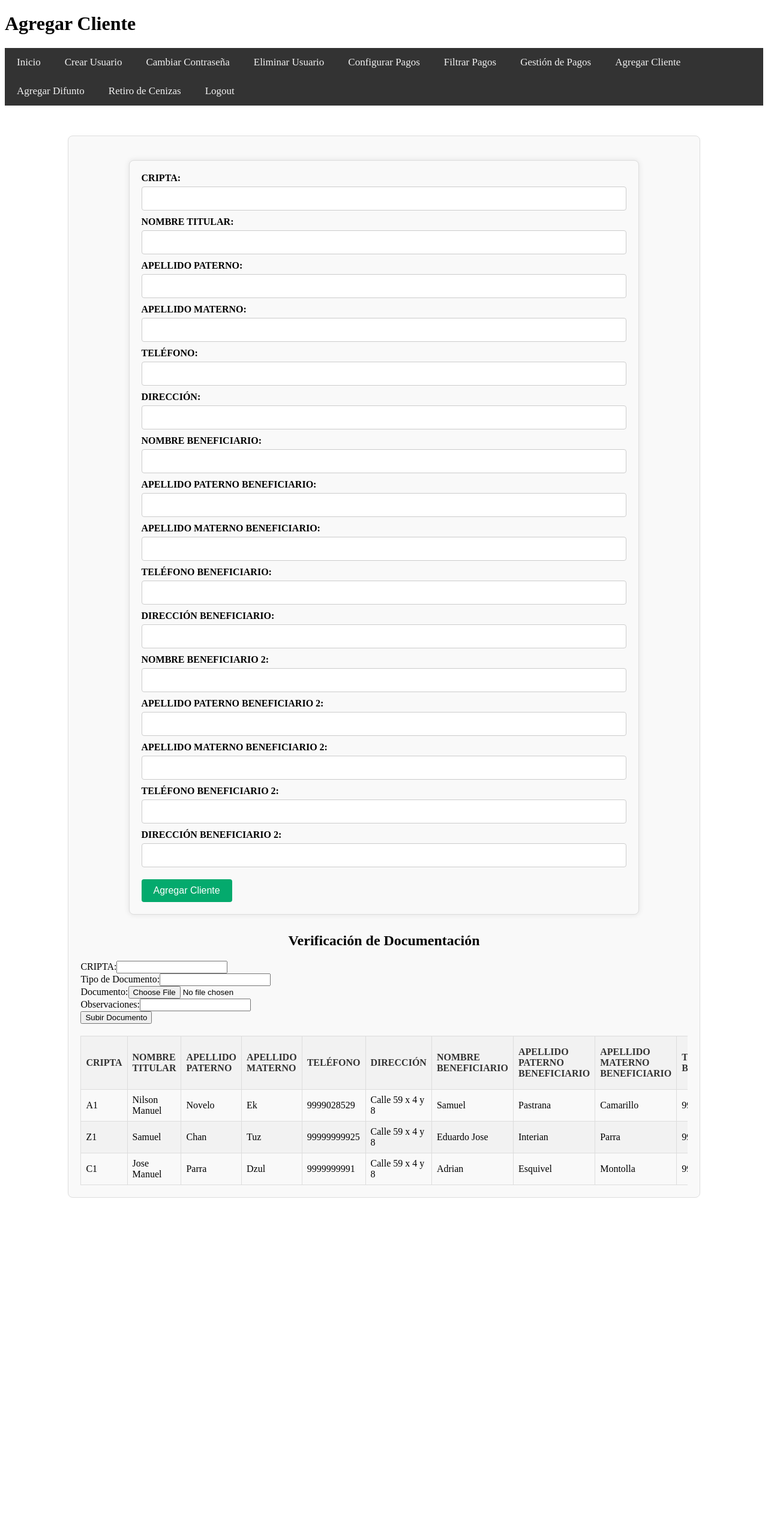
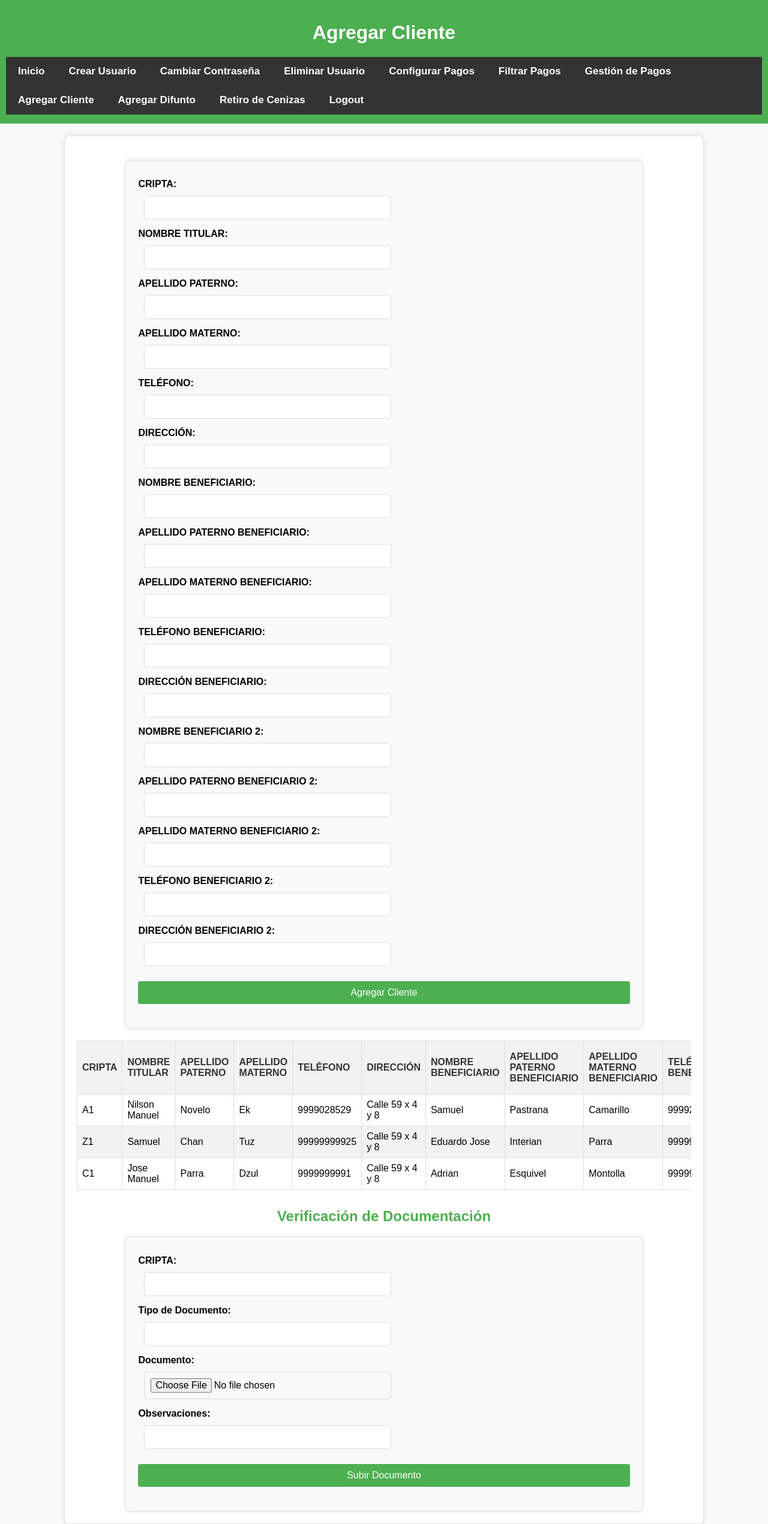
Before and after one commit to NilsonMan/ParroquiaPy, a Flask app: page /agregar_cliente in a window 1280 px wide. Shown: the whole page at 60% size. Before the commit the page ends 1997 px from the top, so only its background shows below. Run offline with Flask 3, Linux system fonts and the light colour scheme; a user stored in the database is signed in; data comes from the database, SQL or seed files in the repository; both versions use the stored data as it was after the commit.

Commit message:
se agregan estilos y mensajes

```diff
--- a/templates/agregar_cliente.html
+++ b/templates/agregar_cliente.html
@@ -6,6 +6,119 @@
     <meta name="viewport" content="width=device-width, initial-scale=1.0">
     <title>Agregar Cliente</title>
     <link rel="stylesheet" href="{{ url_for('static', filename='styles.css') }}">
+    <style>
+        /* General Styles */
+        body {
+            font-family: Arial, sans-serif;
+            background-color: #f9f9f9;
+            margin: 0;
+            padding: 0;
+        }
+
+        header {
+            background-color: #4CAF50;
+            color: white;
+            padding: 15px 10px;
+            text-align: center;
+        }
+
+        .navbar {
+            list-style-type: none;
+            padding: 0;
+        }
+
+        .navbar li {
+            display: inline;
+            margin-right: 10px;
+        }
+
+        .navbar li a {
+            color: white;
+            text-decoration: none;
+            font-weight: bold;
+        }
+
+        .container {
+            width: 80%;
+            margin: auto;
+            padding: 20px;
+            background-color: white;
+            box-shadow: 0 0 10px rgba(0, 0, 0, 0.1);
+            border-radius: 8px;
+            margin-top: 20px;
+        }
+
+        h2 {
+            color: #4CAF50;
+        }
+
+        /* Form Styles */
+        form {
+            display: flex;
+            flex-wrap: wrap;
+        }
+
+        form label {
+            width: 100%;
+            margin: 10px 0 5px;
+            font-weight: bold;
+        }
+
+        form input[type="text"],
+        form input[type="file"] {
+            width: calc(50% - 20px);
+            margin: 5px 10px;
+            padding: 10px;
+            border: 1px solid #ddd;
+            border-radius: 4px;
+        }
+
+        form input[type="submit"] {
+            width: 100%;
+            margin: 20px 0;
+            padding: 10px;
+            background-color: #4CAF50;
+            color: white;
+            border: none;
+            border-radius: 4px;
+            cursor: pointer;
+        }
+
+        form input[type="submit"]:hover {
+            background-color: #45a049;
+        }
+
+        .flashes {
+            list-style-type: none;
+            padding: 0;
+            color: red;
+        }
+
+        /* Table Styles */
+        table {
+            width: 100%;
+            border-collapse: collapse;
+            margin-top: 20px;
+        }
+
+        table, th, td {
+            border: 1px solid #ddd;
+            padding: 8px;
+            text-align: left;
+        }
+
+        th {
+            background-color: #f2f2f2;
+        }
+
+        tr:hover {
+            background-color: #f5f5f5;
+        }
+
+        .overflow-x-auto {
+            overflow-x: auto;
+        }
+    </style>
 </head>
 
 <body>
@@ -32,66 +145,72 @@
     </nav>
     {% endif %}
 </header>
+
 <div class="container">
-
-
     <!-- Formulario para agregar nuevo cliente -->
     <form action="/agregar_cliente" method="post">
         <label for="cripta">CRIPTA:</label>
-            <input type="text" id="cripta" name="cripta" required><br>
+        <input type="text" id="cripta" name="cripta" required>
 
         <label for="nombre_titular">NOMBRE TITULAR:</label>
-            <input type="text" id="nombre_titular" name="nombre_titular" required><br>
+        <input type="text" id="nombre_titular" name="nombre_titular" required>
 
         <label for="apellido_paterno">APELLIDO PATERNO:</label>
-            <input type="text" id="apellido_paterno" name="apellido_paterno" required><br>
+        <input type="text" id="apellido_paterno" name="apellido_paterno" required>
 
         <label for="apellido_materno">APELLIDO MATERNO:</label>
-            <input type="text" id="apellido_materno" name="apellido_materno" required><br>
+        <input type="text" id="apellido_materno" name="apellido_materno" required>
 
         <label for="telefono1">TELÉFONO:</label>
-            <input type="text" id="telefono1" name="telefono1" required><br>
+        <input type="text" id="telefono1" name="telefono1" required>
 
         <label for="direccion1">DIRECCIÓN:</label>
-            <input type="text" id="direccion1" name="direccion1" required><br>
+        <input type="text" id="direccion1" name="direccion1" required>
 
         <label for="nombre_beneficiario">NOMBRE BENEFICIARIO:</label>
-            <input type="text" id="nombre_beneficiario" name="nombre_beneficiario" required><br>
+        <input type="text" id="nombre_beneficiario" name="nombre_beneficiario" required>
 
         <label for="apellido_paterno_beneficiario">APELLIDO PATERNO BENEFICIARIO:</label>
-            <input type="text" id="apellido_paterno_beneficiario" name="apellido_paterno_beneficiario" required><br>
+        <input type="text" id="apellido_paterno_beneficiario" name="apellido_paterno_beneficiario" required>
 
         <label for="apellido_materno_beneficiario">APELLIDO MATERNO BENEFICIARIO:</label>
-            <input type="text" id="apellido_materno_beneficiario" name="apellido_materno_beneficiario" required><br>
+        <input type="text" id="apellido_materno_beneficiario" name="apellido_materno_beneficiario" required>
 
         <label for="telefono_beneficiario">TELÉFONO BENEFICIARIO:</label>
-            <input type="text" id="telefono_beneficiario" name="telefono_beneficiario" required><br>
+        <input type="text" id="telefono_beneficiario" name="telefono_beneficiario" required>
 
         <label for="direccion_beneficiario">DIRECCIÓN BENEFICIARIO:</label>
-            <input type="text" id="direccion_beneficiario" name="direccion_beneficiario" required><br>
+        <input type="text" id="direccion_beneficiario" name="direccion_beneficiario" required>
 
         <label for="nombre_beneficiario2">NOMBRE BENEFICIARIO 2:</label>
-            <input type="text" id="nombre_beneficiario2" name="nombre_beneficiario2" required><br>
+        <input type="text" id="nombre_beneficiario2" name="nombre_beneficiario2" required>
 
         <label for="apellido_paterno_beneficiario2">APELLIDO PATERNO BENEFICIARIO 2:</label>
-            <input type="text" id="apellido_paterno_beneficiario2" name="apellido_paterno_beneficiario2" required><br>
+        <input type="text" id="apellido_paterno_beneficiario2" name="apellido_paterno_beneficiario2" required>
 
         <label for="apellido_materno_beneficiario2">APELLIDO MATERNO BENEFICIARIO 2:</label>
-            <input type="text" id="apellido_materno_beneficiario2" name="apellido_materno_beneficiario2" required><br>
+        <input type="text" id="apellido_materno_beneficiario2" name="apellido_materno_beneficiario2" required>
 
         <label for="telefono_beneficiario2">TELÉFONO BENEFICIARIO 2:</label>
-            <input type="text" id="telefono_beneficiario2" name="telefono_beneficiario2" required><br>
+        <input type="text" id="telefono_beneficiario2" name="telefono_beneficiario2" required>
 
         <label for="direccion_beneficiario2">DIRECCIÓN BENEFICIARIO 2:</label>
-            <input type="text" id="direccion_beneficiario2" name="direccion_beneficiario2" required><br>
-
-
+        <input type="text" id="direccion_beneficiario2" name="direccion_beneficiario2" required>
 
         <input type="submit" value="Agregar Cliente">
+        {% with messages = get_flashed_messages() %}
+        {% if messages %}
+        <ul class="flashes">
+            {% for message in messages %}
+            <li>{{ message }}</li>
+            {% endfor %}
+        </ul>
+        {% endif %}
+        {% endwith %}
     </form>
 
     <!-- Tabla para mostrar los clientes -->
-        <div style="overflow-x:auto;">
+    <div class="overflow-x-auto">
         <table id="tabla-criptas">
             <thead>
                 <tr>
@@ -111,27 +230,8 @@
                     <th>APELLIDO MATERNO BENEFICIARIO 2</th>
                     <th>TELÉFONO BENEFICIARIO 2</th>
                     <th>DIRECCIÓN BENEFICIARIO 2</th>
-
                 </tr>
             </thead>
-                <!-- Verificación de documentación -->
-                <h2>Verificación de Documentación</h2>
-                <form action="/verificar_documentacion" method="post" enctype="multipart/form-data">
-                    <label for="cripta">CRIPTA:</label>
-                    <input type="text" id="cripta" name="cripta" required><br>
-
-                    <label for="tipo_documento">Tipo de Documento:</label>
-                    <input type="text" id="tipo_documento" name="tipo_documento" required><br>
-
-                    <label for="documento">Documento:</label>
-                    <input type="file" id="documento" name="documento"><br>
-
-                    <label for="observaciones">Observaciones:</label>
-                    <input type="text" id="observaciones" name="observaciones"><br>
-
-                    <input type="submit" value="Subir Documento">
-                </form>
-        </div>
             <tbody>
                 {% for cliente in clientes %}
                 <tr>
@@ -151,13 +251,30 @@
                     <td>{{ cliente.Apellido_materno_Beneficiario2 }}</td>
                     <td>{{ cliente.Telefono_Beneficiario2 }}</td>
                     <td>{{ cliente.Direccion_Beneficiario2 }}</td>
-
                 </tr>
                 {% endfor %}
             </tbody>
         </table>
     </div>
 
+    <!-- Verificación de documentación -->
+    <h2>Verificación de Documentación</h2>
+    <form action="/verificar_documentacion" method="post" enctype="multipart/form-data">
+        <label for="cripta">CRIPTA:</label>
+        <input type="text" id="cripta" name="cripta" required>
+
+        <label for="tipo_documento">Tipo de Documento:</label>
+        <input type="text" id="tipo_documento" name="tipo_documento" required>
+
+        <label for="documento">Documento:</label>
+        <input type="file" id="documento" name="documento">
+
+        <label for="observaciones">Observaciones:</label>
+        <input type="text" id="observaciones" name="observaciones">
+
+        <input type="submit" value="Subir Documento">
+    </form>
+</div>
 
 </body>
 
```
Also changed, not shown: templates/agregar_difunto.html (+9 -0 lines), templates/configurar_pagos.html (+9 -0 lines), templates/filtrado_pagos.html (+9 -0 lines), cripta_administracion.db. Lines whose indentation alone changed are shown as unchanged.
